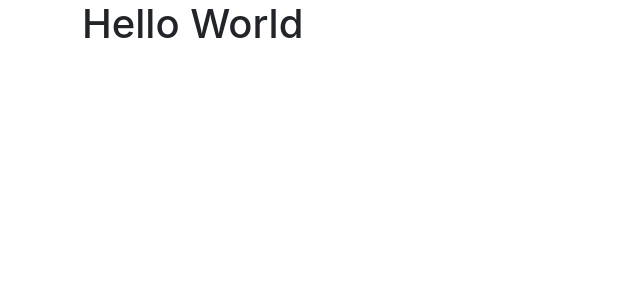
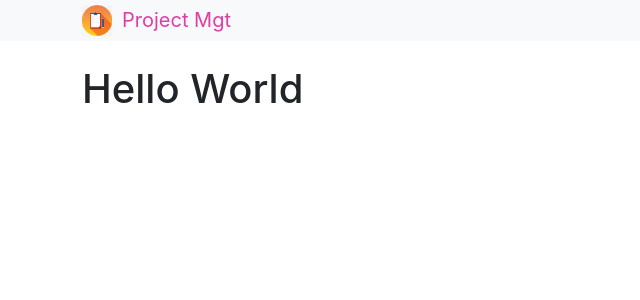
Before and after one commit to joan-gerard/project-mgt-system, a React (Create React App) app in the folder client/: page / in a window 1280 px wide. Shown: the top 300 px of the page, without its empty margins (0-640 px from the left). Built offline with nearby package versions, Linux system fonts and the light colour scheme; the HTML template or start-up script is replaced by a standard one.

Commit message:
add header component

```diff
--- a/client/src/App.tsx
+++ b/client/src/App.tsx
@@ -1,10 +1,14 @@
-import React from 'react';
+import React from "react";
+import Header from "./components/Header";
 
 function App() {
   return (
-    <div className="container">
-      <h1>Hello World</h1>
-    </div>
+    <>
+      <Header />
+      <div className="container">
+        <h1>Hello World</h1>
+      </div>
+    </>
   );
 }
 
--- /dev/null
+++ b/client/src/components/Header.tsx
@@ -0,0 +1,18 @@
+import logo from "./assets/logo.png";
+
+const Header = () => {
+  return (
+    <nav className="navbar bg-light p-0 mb-4">
+      <div className="container">
+        <a className="navbar-brand" href="/">
+          <div className="d-flex">
+            <img src={logo} alt="logo" className="mr-2" />
+            <div>Project Mgt</div>
+          </div>
+        </a>
+      </div>
+    </nav>
+  );
+};
+
+export default Header;
```
Also changed, not shown: client/src/components/assets/logo.png (added).
